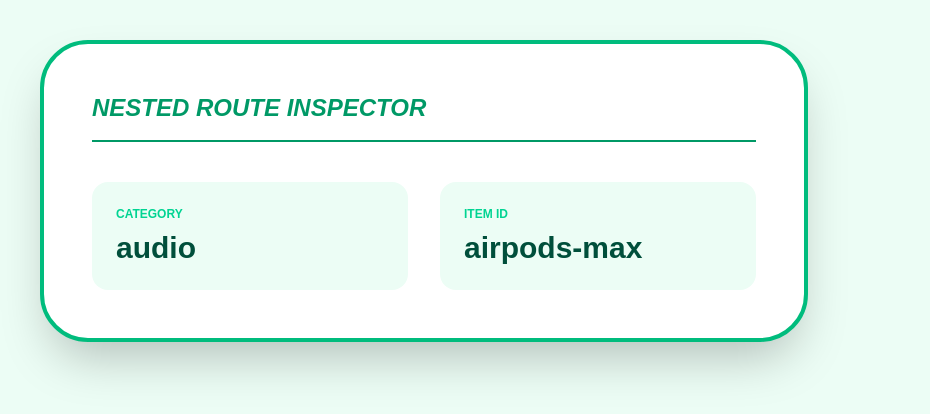
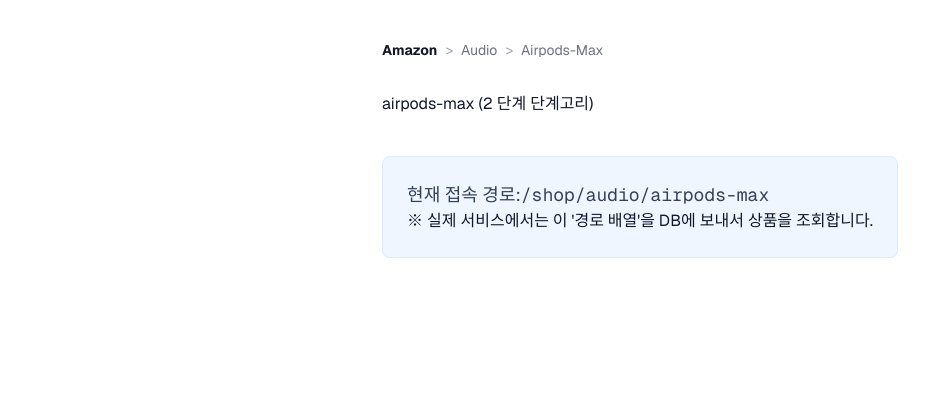
Before and after one commit to yunajoe/nextjs-master-class-part1-inflearn, a Next.js app: page /shop/audio/airpods-max in a window 1280 px wide. Shown: the top 414 px of the page, without its empty margins (0-930 px from the left). Built offline with nearby package versions, Linux system fonts and the light colour scheme.

Commit message:
실습: Catch-all Segments

```diff
--- /dev/null
+++ b/src/app/docs/[[...slug]]/page.tsx
@@ -0,0 +1,104 @@
+import Link from "next/link";
+import { notFound } from "next/navigation";
+
+interface PageProps {
+  params: Promise<{ slug?: string[] }>;
+}
+
+async function page({ params }: PageProps) {
+  // 이때 데이터가 없는 홈 페이지 접속 시 slug는 undefined가 되는데, 이때 코드가 터지지 않게 빈 배열([])을 기본값으로 할당
+
+  const { slug = [] } = await params;
+  const pathDepth = slug.length; // 2
+  const title = pathDepth > 0 ? slug[pathDepth - 1] : "Docs Home";
+
+  const getContent = (topic: string) => {
+    const data: Record<string, string> = {
+      react: "React는 UI를 만들기 위한 현대적인 자바스크립트 라이브러리입니다.",
+      nextjs: "Next.js는 풀스택 애플리케이션을 위한 강력한 프레임워크입니다.",
+      hooks: "Hooks는 함수형 컴포넌트에서 상태를 관리하게 해줍니다.",
+    };
+    return data[topic.toLowerCase()];
+  };
+
+  const content =
+    pathDepth > 0
+      ? getContent(slug[pathDepth - 1])
+      : "개발 문서 위키에 오신 것을 환영합니다.";
+
+  if (pathDepth > 0 && !content) {
+    notFound();
+  }
+
+  return (
+    <div className="min-h-screen bg-gray-300 text-black p-8">
+      <div className="max-w-4xl mx-auto">
+        <nav className="flex items-center text-sm text-gray-500 mb-6 bg-blue-200">
+          <Link
+            href="/docs"
+            className="font-semibold text-indigo-600 hover:underline"
+          >
+            DOCS
+          </Link>
+          {slug.map((segment, index) => {
+            const href = `/docs/${slug.slice(0, index + 1).join("/")}`;
+            const isLast = index === slug.length - 1;
+
+            return (
+              <div key={index}>
+                <span className="mx-2 text-gray-400">/</span>
+                {isLast ? (
+                  <span className="capitalize font-bold text-gray-800">
+                    {segment}
+                  </span>
+                ) : (
+                  <Link
+                    href={href}
+                    className="capitalize hover:text-indigo-300 transition-colors"
+                  >
+                    {segment}
+                  </Link>
+                )}
+              </div>
+            );
+          })}
+        </nav>
+
+        <main>
+          {/* 배너 헤더 */}
+          <div>
+            <h1 className="text-4xl font-extrabold capitalize tracking-tight">
+              {title.replace(/-/g, " ")}
+            </h1>
+            <p className="mt-2 text-indigo-100 opacity-90">
+              {pathDepth === 0
+                ? "최신 문서를 탐색하세요."
+                : `Level ${pathDepth}`}
+            </p>
+          </div>
+          {/* 홈(/docs)일 때만 보여주는 추천 그리드 */}
+          {pathDepth === 0 && (
+            <div>
+              {["react", "nextjs", "hooks"].map((item) => (
+                <Link
+                  key={item}
+                  href={`/docs/${item}`}
+                  className="p-4 border rounded-lg hover:border-indigo-500 hover:shadow-md transition-all group"
+                >
+                  <h3 className="font-bold text-lg capitalize group-hover:text-indigo-600">
+                    {item} Docs &rarr;
+                  </h3>
+                  <p className="text-sm text-gray-500 mt-1">
+                    Start learning now.
+                  </p>
+                </Link>
+              ))}
+            </div>
+          )}
+        </main>
+      </div>
+    </div>
+  );
+}
+
+export default page;
--- /dev/null
+++ b/src/app/shop/[[...slug]]/page.tsx
@@ -0,0 +1,68 @@
+interface PageProps {
+  params: Promise<{ slug?: string[] }>;
+}
+
+// shop/1/test
+async function page({ params }: PageProps) {
+  // slug가 없는 메인 페이지(/shop)를 대비해 기본값 빈 배열([])을 할당
+  const { slug = [] } = await params;
+  const depth = slug.length;
+  const currentCategoryName = depth > 0 ? slug[depth - 1] : "Amazon Home";
+  return (
+    <div className="p-10 max-w-7xl mx-auto font-sans text-slate-900">
+      <nav className="text-sm text-gray-500 mb-8 flex items-center gap-2">
+        <span className="font-bold text-gray-900">Amazon</span>
+        {slug.map((category, index) => (
+          <div key={index} className="flex items-center gap-2">
+            <span className="text-gray-400">&gt;</span>
+            <span className="hover:text-amber-600 hover:underline cursor-pointer capitalize">
+              {category}
+            </span>
+          </div>
+        ))}
+      </nav>
+
+      <main>
+        {depth === 0 ? (
+          <div className="bg-slate-900 p-12 rounded-2xl text-center text-white">
+            <h1 className="text-5xl font-extrabold">
+              오늘의 핫딜을 만나보세요!
+            </h1>
+            <p className="mt-4 text-slate-400 text-lg">
+              전 세계의 모든 상품이 여기에 있습니다.
+            </p>
+          </div>
+        ) : (
+          <div>
+            <h1>
+              {currentCategoryName} <span>({depth} 단계 단계고리)</span>
+            </h1>
+            {slug.includes("sale") && (
+              <div className="bg-red-50 border-l-4 border-red-500">
+                <p className="font-bold text-red-700 text-xl">
+                  🔥 마감 임박 세일!
+                </p>
+                <p className="text-red-600">
+                  이 카테고리의 상품들은 곧 가격이 인상됩니다.
+                </p>
+              </div>
+            )}
+
+            <div className="bg-blue-50 p-6 rounded-lg border border-blue-100 mt-10">
+              <p className="text-lg text-slate-700">
+                현재 접속 경로:
+                <code className="">/shop/{slug.join("/")}</code>
+              </p>
+              <p>
+                ※ 실제 서비스에서는 이 '경로 배열'을 DB에 보내서 상품을
+                조회합니다.
+              </p>
+            </div>
+          </div>
+        )}
+      </main>
+    </div>
+  );
+}
+
+export default page;
--- a/src/app/shop/[category]/[itemId]/page.tsx
+++ b/src/app/shop/[category]/[itemId]/page.tsx
@@ -9,7 +9,7 @@
     <div className="p-10 bg-emerald-50 min-h-screen">
       <div className="max-w-3xl bg-white p-12 rounded-[3rem] border-4 border-emerald-500 shadow-2xl">
         <h2 className="text-2xl font-black text-emerald-600 mb-10 italic border-b-2 pb-4">
-          NESTED ROUTE INSPECTOR
+          NESTED ROUTE INSPECTOR2
         </h2>
         <div className="grid grid-cols-2 gap-8">
           <div className="p-6 bg-emerald-50 rounded-2xl">
```
